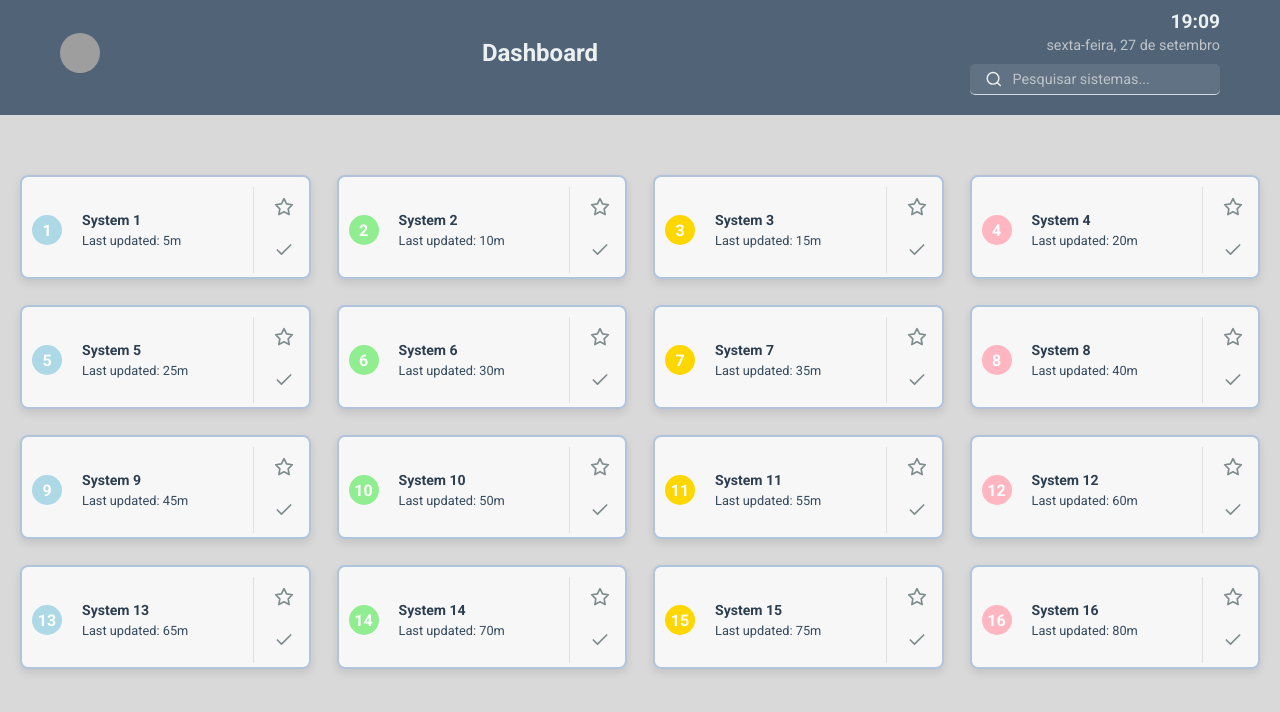
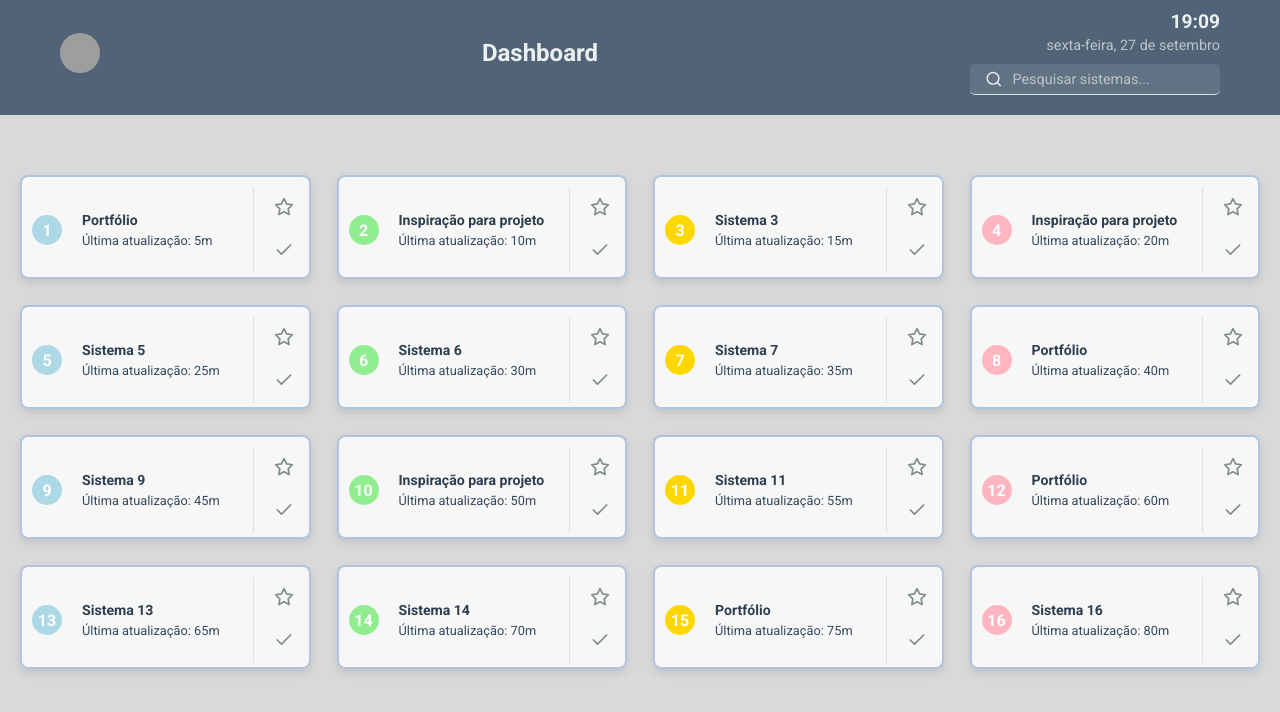
Before and after one commit to sagacello/mater-imperium-front, a React (Vite) app: page / in a window 1280 px wide. Shown: the top 712 px of the page. Built offline with nearby package versions, Linux system fonts and the light colour scheme; grey boxes are pictures that could not be loaded.

Commit message:
separates used data

```diff
--- a/src/components/SystemCard/index.tsx
+++ b/src/components/SystemCard/index.tsx
@@ -18,8 +18,8 @@ export const SystemCard: React.FC<SystemCardProps> = ({ system, index }) => {
       width="20"
       height="20"
       viewBox="0 0 24 24"
-      fill={filled ? 'yellow' : 'none'}
-      stroke="currentColor"
+      fill={filled ? 'var(--card-color)' : 'none'}
+      stroke={filled ? 'var(--card-color)' : 'currentColor'}
       strokeWidth="2"
       strokeLinecap="round"
       strokeLinejoin="round"
@@ -42,14 +42,17 @@ export const SystemCard: React.FC<SystemCardProps> = ({ system, index }) => {
       <polyline points="20 6 9 17 4 12" />
     </svg>
   );
-  const handleFavoriteClick = (e: React.MouseEvent) => {
+
+  const handleFavoriteClick = (e: React.MouseEvent<HTMLButtonElement>) => {
     e.preventDefault();
-    setIsFavorite(!isFavorite);
+    setIsFavorite((prevFavorite) => !prevFavorite);
+    e.currentTarget.blur();
   };
 
-  const handleCheckClick = (e: React.MouseEvent) => {
+  const handleCheckClick = (e: React.MouseEvent<HTMLButtonElement>) => {
     e.preventDefault();
-    setIsChecked(!isChecked);
+    setIsChecked((prevChecked) => !prevChecked);
+    e.currentTarget.blur();
   };
 
   return (
@@ -73,7 +76,7 @@ export const SystemCard: React.FC<SystemCardProps> = ({ system, index }) => {
           </div>
           <div className="system-card-details">
             <h2>{system.name}</h2>
-            <p>Last updated: {system.lastUpdated}</p>
+            <p>Última atualização: {system.lastUpdated}</p>
           </div>
         </div>
         <div className="system-card-actions">
--- /dev/null
+++ b/src/mocks/mockSystems.ts
@@ -0,0 +1,52 @@
+export interface System {
+  name: string;
+  url: string;
+  lastUpdated: string;
+}
+
+export const systems: System[] = [
+  {
+    name: 'Portfólio',
+    url: 'https://sagacello.github.io/Portfolio/',
+    lastUpdated: '5m',
+  },
+  {
+    name: 'Inspiração para projeto',
+    url: 'https://dribbble.com/shots/2084101-Dashboard-Overview/attachments/374756',
+    lastUpdated: '10m',
+  },
+  { name: 'Sistema 3', url: 'https://system3.com', lastUpdated: '15m' },
+  {
+    name: 'Inspiração para projeto',
+    url: 'https://dribbble.com/shots/2084101-Dashboard-Overview/attachments/374756',
+    lastUpdated: '20m',
+  },
+  { name: 'Sistema 5', url: 'https://system5.com', lastUpdated: '25m' },
+  { name: 'Sistema 6', url: '/system6', lastUpdated: '30m' },
+  { name: 'Sistema 7', url: 'https://system7.com', lastUpdated: '35m' },
+  {
+    name: 'Portfólio',
+    url: 'https://sagacello.github.io/Portfolio/',
+    lastUpdated: '40m',
+  },
+  { name: 'Sistema 9', url: 'https://system9.com', lastUpdated: '45m' },
+  {
+    name: 'Inspiração para projeto',
+    url: 'https://dribbble.com/shots/2084101-Dashboard-Overview/attachments/374756',
+    lastUpdated: '50m',
+  },
+  { name: 'Sistema 11', url: 'https://system11.com', lastUpdated: '55m' },
+  {
+    name: 'Portfólio',
+    url: 'https://sagacello.github.io/Portfolio/',
+    lastUpdated: '60m',
+  },
+  { name: 'Sistema 13', url: 'https://system13.com', lastUpdated: '65m' },
+  { name: 'Sistema 14', url: '/system14', lastUpdated: '70m' },
+  {
+    name: 'Portfólio',
+    url: 'https://sagacello.github.io/Portfolio/',
+    lastUpdated: '75m',
+  },
+  { name: 'Sistema 16', url: '/system16', lastUpdated: '80m' },
+];
--- a/src/pages/SystemsDashboard/index.tsx
+++ b/src/pages/SystemsDashboard/index.tsx
@@ -2,26 +2,7 @@ import React, { useState } from 'react';
 import './styles.css';
 import { Header } from '../../components/Header';
 import { SystemCard } from '../../components/SystemCard';
-import { System } from './types';
-
-const systems: System[] = [
-  { name: 'System 1', url: 'https://system1.com', lastUpdated: '5m' },
-  { name: 'System 2', url: '/system2', lastUpdated: '10m' },
-  { name: 'System 3', url: 'https://system3.com', lastUpdated: '15m' },
-  { name: 'System 4', url: '/system4', lastUpdated: '20m' },
-  { name: 'System 5', url: 'https://system5.com', lastUpdated: '25m' },
-  { name: 'System 6', url: '/system6', lastUpdated: '30m' },
-  { name: 'System 7', url: 'https://system7.com', lastUpdated: '35m' },
-  { name: 'System 8', url: '/system8', lastUpdated: '40m' },
-  { name: 'System 9', url: 'https://system9.com', lastUpdated: '45m' },
-  { name: 'System 10', url: '/system10', lastUpdated: '50m' },
-  { name: 'System 11', url: 'https://system11.com', lastUpdated: '55m' },
-  { name: 'System 12', url: '/system12', lastUpdated: '60m' },
-  { name: 'System 13', url: 'https://system13.com', lastUpdated: '65m' },
-  { name: 'System 14', url: '/system14', lastUpdated: '70m' },
-  { name: 'System 15', url: 'https://system15.com', lastUpdated: '75m' },
-  { name: 'System 16', url: '/system16', lastUpdated: '80m' },
-];
+import { systems } from '../../mocks/mockSystems';
 
 export const SystemsDashboard: React.FC = () => {
   const [filteredSystems, setFilteredSystems] = useState(systems);
--- a/src/pages/SystemsDashboard/types.ts
+++ /dev/null
@@ -1,5 +0,0 @@
-export interface System {
-  name: string;
-  url: string;
-  lastUpdated: string;
-}
```
